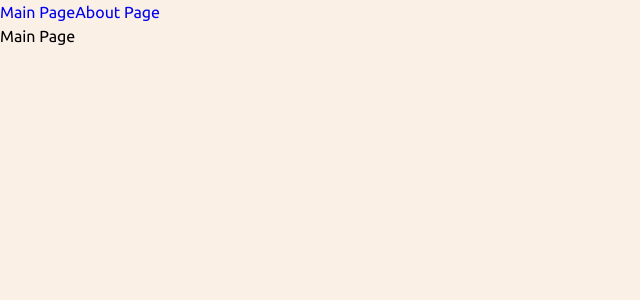
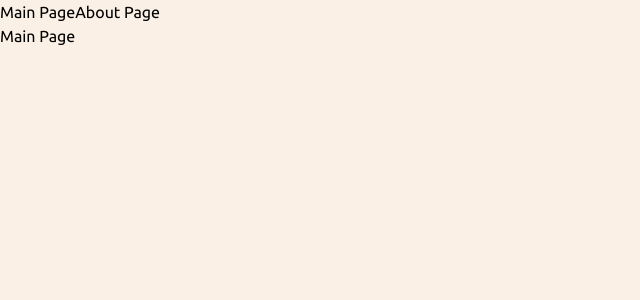
Before and after one commit to serge-st/production-setup, a React app: page / in a window 1280 px wide. Shown: the top 300 px of the page, without its empty margins (0-640 px from the left). Built offline with nearby package versions, Linux system fonts and the light colour scheme.

Commit message:
fix: fix link color in style reset

```diff
--- a/src/styles/reset.scss
+++ b/src/styles/reset.scss
@@ -13,7 +13,6 @@ button, input[type="submit"], input[type="reset"] {
 	background: none;
 	color: inherit;
 	border: none;
-	padding: 0;
 	font: inherit;
 	cursor: pointer;
 	outline: inherit;
@@ -24,6 +23,7 @@ a:link,
 a:visited,
 a:hover,
 a:active {
+	color: inherit;
 	text-decoration: none;
 	background-color: transparent;
 }
```
